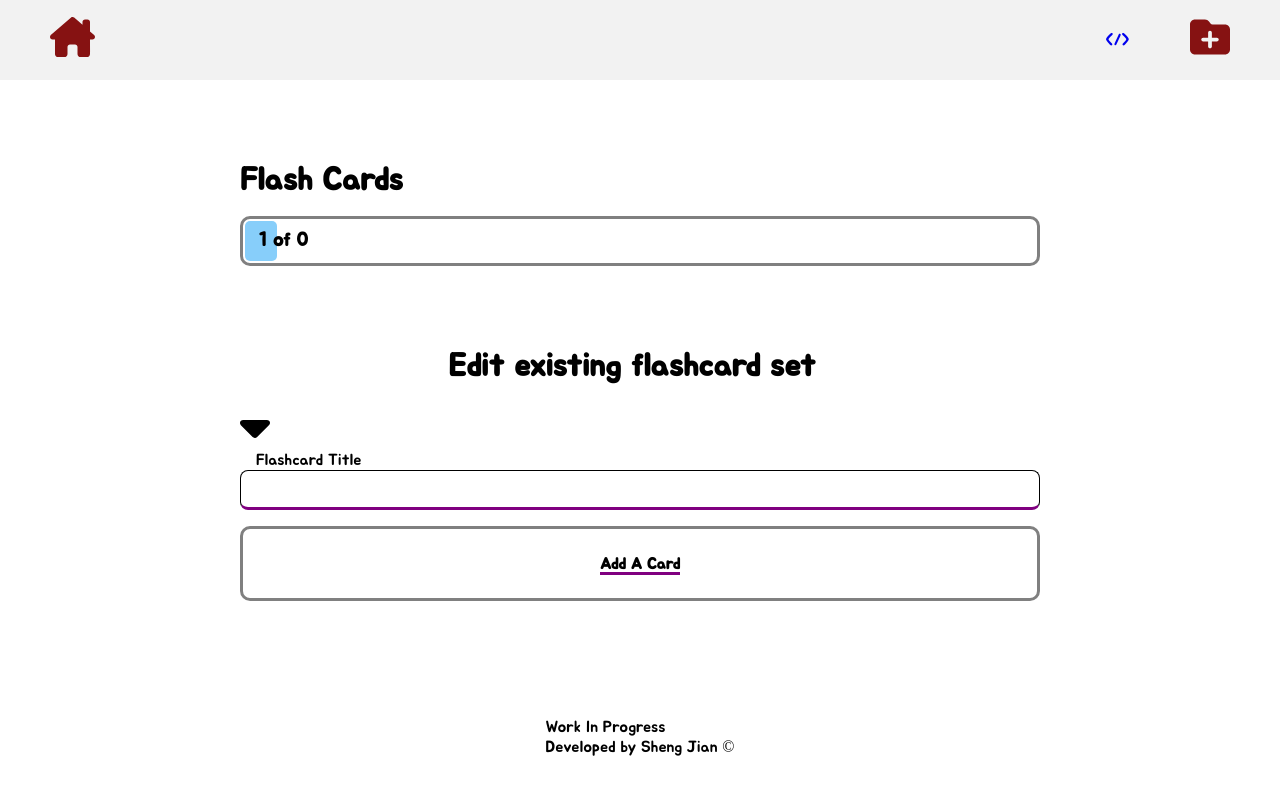
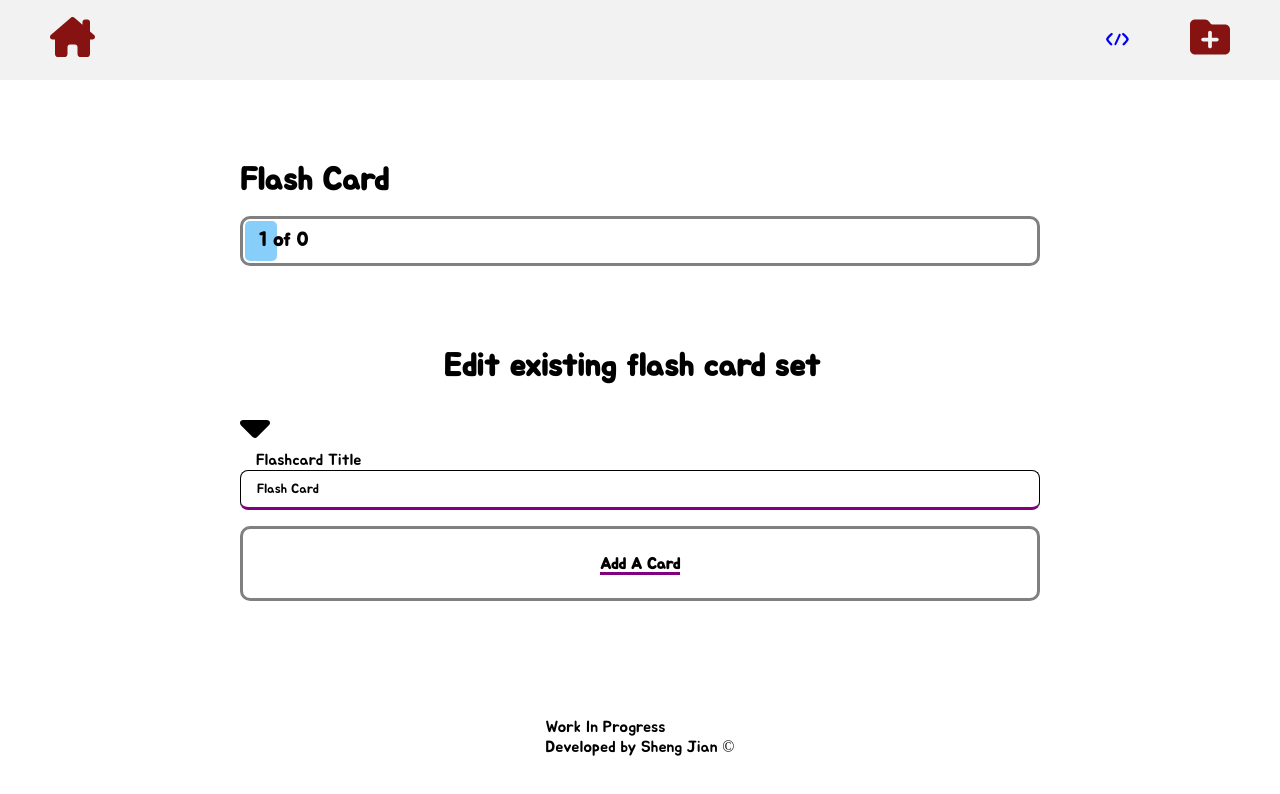
Before and after one commit to Sheng232/Flash-card-project, a React (Vite) app: page / in a window 1280 px wide. Shown: the top 794 px of the page. Built offline with nearby package versions, Linux system fonts and the light colour scheme.

Commit message:
implemented a title for the flash card

```diff
--- a/src/App.jsx
+++ b/src/App.jsx
@@ -6,6 +6,7 @@ import Navbar from "./components/Navbar"
 
 function App() {
   const [isActive, setIsActive] = useState(1);
+  const [title, setTitle] = useState(JSON.parse(localStorage.getItem("title")) || "Flash Card");
   const [deck, setDeck] = useState(
     JSON.parse(localStorage.getItem("deck")) || []);
 
@@ -19,8 +20,17 @@ function App() {
     }
   }
   useEffect(
-    ()=>{localStorage.setItem("deck", JSON.stringify(deck)), [deck]}
+    ()=>{
+      localStorage.setItem("deck", JSON.stringify(deck)), [deck]
+    }
   );
+
+  useEffect(
+    ()=>{
+      localStorage.setItem("title", JSON.stringify(title)), [title]
+    }
+  );
+
 
 //   function save(currentDeck, event){
 //     event.preventDefault()
@@ -54,7 +64,10 @@ function App() {
       setIsActive(isActive - 1);
     }
   }
-
+  function setDeckTitle(event){
+    setTitle(event.target.value);
+    localStorage.setItem("title", JSON.stringify(title));
+  }
 
   const displayCard = deck.map(card => {
            return <Flashcard
@@ -73,6 +86,7 @@ function App() {
       <Topbar
         length={deck.length}
         activeCard = {isActive}
+        title = {title}
       />
       {displayCard}
       <CreateCard
@@ -81,6 +95,8 @@ function App() {
         // save = {save}
         addNewcard = {addNewCard}
         autosave = {autosave}
+        setDeckTitle = {setDeckTitle}
+        title = {title}
       />
       <footer>
         Work In Progress
--- a/src/components/CreateCard/CreateCard.jsx
+++ b/src/components/CreateCard/CreateCard.jsx
@@ -9,6 +9,8 @@ function CreateCard(props){
     const [childComponentCard, setComponentChildCard] = useState(props.deck);
     //state to keep track of the rotation of the caret button
     const [rotated, setRotated] = useState(false);
+
+
     function updateToParent(updatedCard) {
         setComponentChildCard(prevCards => {
             return prevCards.map(card =>
@@ -75,9 +77,11 @@ function CreateCard(props){
         animation: "rotateBack 0.5s ease forwards",
     }
 
+
+
     return(
         <div id="create-card">
-            <h1 className="title center"> Edit existing flashcard set</h1>
+            <h1 className="title center"> Edit existing flash card set</h1>
             {/* <div className="flexbox">
                 <button className="save-button" onClick={
                         (event)=>{
@@ -95,9 +99,14 @@ function CreateCard(props){
             <form
                 style = {{ display: rotated ? "none" : "block" }}
             >
+
+                <label className="title-label" htmlFor = "title">Flashcard Title</label>
+                <input type="text" id="title" className ="flashcard-title-input" name="title"
+                    onChange = {(event)=>{props.setDeckTitle(event)}}
+                    value={props.title}
+                />
+
                 {/*to  be implemented */}
-                <label className="title-label" htmlFor = "title">Flashcard Title</label>
-                <input type="text" id="title" className ="flashcard-title-input" name="title" />
                 {/* <label className="description-label" htmlFor = "description">Flashcard Description</label>
                 <input id="description" className = "flashcard-description-input"/> */}
 
--- a/src/components/Topbar.jsx
+++ b/src/components/Topbar.jsx
@@ -5,7 +5,7 @@ function Topbar(props){
     };
     return(
         <div id="topbar">
-            <h1 className="title">Flash Cards</h1>
+            <h1 className="title">{props.title}</h1>
             <div className="progress-bar">
                 <div className="inner-rectangle" style={innerRectangleLength}>
                     <span className="percentage"></span>
```
